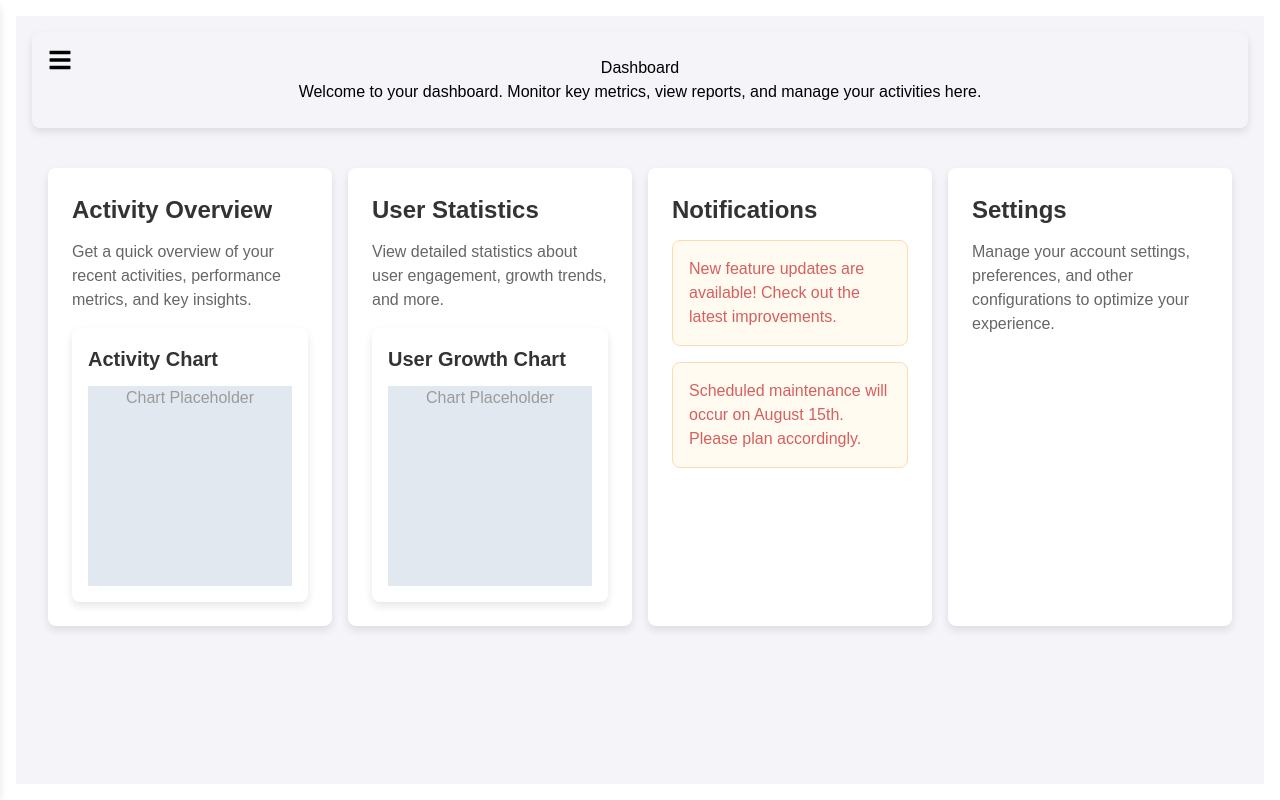
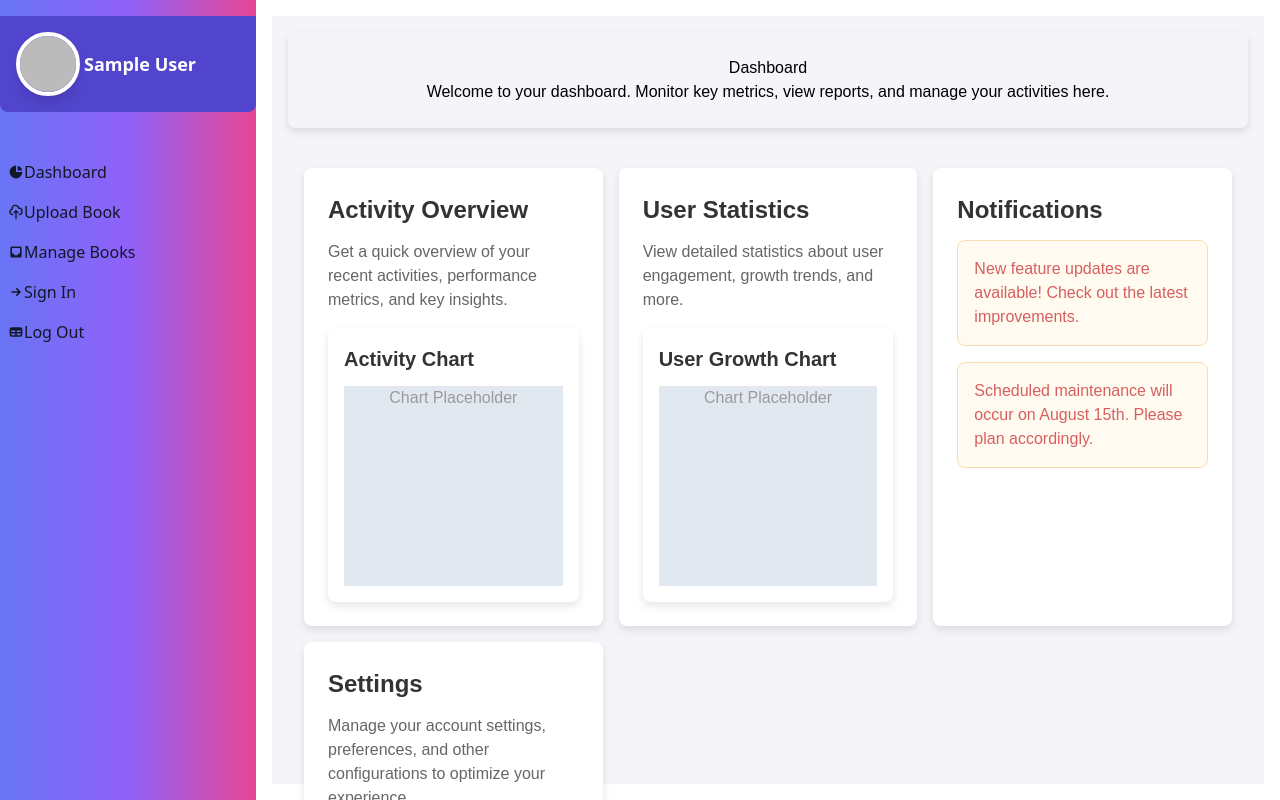
Before and after one commit to skranveer098/BookInventory, a React (Vite) app in the folder books-client/: page /admin/dashboard in a window 1280 px wide. Built offline with nearby package versions, Linux system fonts and the light colour scheme; no server answers; sample sign-in values are in the browser's storage.

Commit message:
Pushing to repo

```diff
--- a/books-client/src/dashboard/Dashboard.jsx
+++ b/books-client/src/dashboard/Dashboard.jsx
@@ -1,29 +1,29 @@
 import React, { useState, useEffect } from "react";
-import { FaBars, FaTimes } from "react-icons/fa";
-import SideBar from "./Sidebar"; // Import the Sidebar component
+// import { FaBars, FaTimes } from "react-icons/fa";
+// import SideBar from "./Sidebar"; // Import the Sidebar component
 
-const Dashboard = () => {
-  const [isSidebarOpen, setIsSidebarOpen] = useState(false);
+ const Dashboard = () => {
+//   const [isSidebarOpen, setIsSidebarOpen] = useState(false);
 
   // Toggle sidebar visibility
-  const toggleSidebar = () => {
-    setIsSidebarOpen(!isSidebarOpen);
-  };
+  // const toggleSidebar = () => {
+  //   setIsSidebarOpen(!isSidebarOpen);
+  // };
 
   // Close sidebar when clicking outside
-  useEffect(() => {
-    const handleClickOutside = (event) => {
-      if (
-        !document.getElementById("sidebar")?.contains(event.target) &&
-        !document.getElementById("menuButton")?.contains(event.target)
-      ) {
-        setIsSidebarOpen(false);
-      }
-    };
+  // useEffect(() => {
+  //   const handleClickOutside = (event) => {
+  //     if (
+  //       !document.getElementById("sidebar")?.contains(event.target) &&
+  //       !document.getElementById("menuButton")?.contains(event.target)
+  //     ) {
+  //       setIsSidebarOpen(false);
+  //     }
+  //   };
 
-    document.addEventListener("mousedown", handleClickOutside);
-    return () => document.removeEventListener("mousedown", handleClickOutside);
-  }, []);
+  //   document.addEventListener("mousedown", handleClickOutside);
+  //   return () => document.removeEventListener("mousedown", handleClickOutside);
+  // }, []);
 
   const containerStyle = {
     display: "flex",
@@ -56,28 +56,28 @@ const Dashboard = () => {
   };
 
   const sidebarStyle = {
-    backgroundColor: "#ffffff",
-    borderRadius: "8px",
-    boxShadow: "0 4px 8px rgba(0, 0, 0, 0.1)",
-    padding: "16px",
-    position: "fixed",
-    top: "0",
-    left: "0",
-    height: "100%",
-    width: "250px",
-    transform: isSidebarOpen ? "translateX(0)" : "translateX(-100%)",
-    transition: "transform 0.3s ease",
-    zIndex: 1000, // Ensure it's below the hamburger button
-    overflowY: "auto",
-    display: "block", // Always block for small screens
-    "@media (min-width: 768px)": {
-      // For larger screens
-      display: "none",
-    },
+    // backgroundColor: "#ffffff",
+    // borderRadius: "8px",
+    // boxShadow: "0 4px 8px rgba(0, 0, 0, 0.1)",
+    // padding: "16px",
+    // position: "fixed",
+    // top: "0",
+    // left: "0",
+    // height: "100%",
+    // width: "250px",
+    // transform: isSidebarOpen ? "translateX(0)" : "translateX(-100%)",
+    // transition: "transform 0.3s ease",
+    // zIndex: 1000, // Ensure it's below the hamburger button
+    // overflowY: "auto",
+    // display: "block", // Always block for small screens
+    // "@media (min-width: 768px)": {
+    //   // For larger screens
+    //   display: "none",
+    // },
   };
 
   const mainContentStyle = {
-    marginLeft: isSidebarOpen ? "250px" : "0",
+    // marginLeft: isSidebarOpen ? "250px" : "0",
     transition: "margin-left 0.3s ease",
     padding: "16px",
     flex: "1",
@@ -141,15 +141,15 @@ const Dashboard = () => {
   return (
     <div style={containerStyle}>
       <div id="sidebar" style={sidebarStyle}>
-        <SideBar />
+        {/* <SideBar /> */}
       </div>
       <header style={headerStyle}>
         <div
           id="menuButton"
-          style={hamburgerButtonStyle}
-          onClick={toggleSidebar}
+          // style={hamburgerButtonStyle}
+          // onClick={toggleSidebar}
         >
-          {isSidebarOpen ? <FaTimes size={24} /> : <FaBars size={24} />}
+          {/* {isSidebarOpen ? <FaTimes size={24} /> : <FaBars size={24} />} */}
         </div>
         <h1>Dashboard</h1>
         <p>
--- a/books-client/src/dashboard/DashboardLayout.jsx
+++ b/books-client/src/dashboard/DashboardLayout.jsx
@@ -1,11 +1,11 @@
 import React from "react";
 import { Outlet } from "react-router-dom";
-// import SideBar from "./Sidebar";
+import SideBar from "./Sidebar";
 
 const DashboardLayout = () => {
   return (
     <div className="flex flex-col md:flex-row h-screen">
-      {/* <SideBar /> */}
+      <SideBar />
       <div className="flex-1 overflow-auto p-4">
         <Outlet />
       </div>
--- a/books-client/src/dashboard/EditBooks.jsx
+++ b/books-client/src/dashboard/EditBooks.jsx
@@ -1,11 +1,23 @@
 import React, { useState } from "react";
-import { useParams , useLoaderData } from 'react-router-dom';
-import { Button, Checkbox, Label, Select, TextInput, Textarea } from "flowbite-react";
+import { useParams, useLoaderData } from "react-router-dom";
+import {
+  Button,
+  Checkbox,
+  Label,
+  Select,
+  TextInput,
+  Textarea,
+} from "flowbite-react";
 const EditBooks = () => {
-  const {id} = useParams();
-  const {bookTitle, authorName, imageURL, category, bookDescription, bookPDFURL } = useLoaderData();
-
-
+  const { id } = useParams();
+  const {
+    bookTitle,
+    authorName,
+    imageURL,
+    category,
+    bookDescription,
+    bookPDFURL,
+  } = useLoaderData();
 
   const bookCategories = [
     "Fiction",
@@ -24,10 +36,12 @@ const EditBooks = () => {
     "Children Books",
     "Travel",
     "Religion",
-    "Art and Design"
+    "Art and Design",
   ];
 
-  const [selectedBookCategory, setSelectedBookCategory] = useState(bookCategories[0]);
+  const [selectedBookCategory, setSelectedBookCategory] = useState(
+    bookCategories[0]
+  );
 
   const handleChangeSelectedValue = (e) => {
     setSelectedBookCategory(e.target.value);
@@ -44,7 +58,12 @@ const EditBooks = () => {
     const category = form.categoryName.value;
 
     const updateBookObj = {
-      bookTitle, authorName, bookDescription, bookPDFURL, imageURL, category
+      bookTitle,
+      authorName,
+      bookDescription,
+      bookPDFURL,
+      imageURL,
+      category,
     };
 
     //update book data
@@ -60,17 +79,22 @@ const EditBooks = () => {
         alert("Book is updated!!");
         form.reset();
       });
-
   };
 
   return (
     <div className="px-4 my-12 w-full">
-      <h2 className="mb-8 text-3xl font-bold text-center text-blue-600">Update A Book</h2>
+      <h2 className="mb-8 text-3xl font-bold text-center text-blue-600">
+        Update A Book
+      </h2>
       <form onSubmit={handleUpdate} className="flex flex-col gap-4 w-full">
         <div className="flex gap-8 w-full">
           <div className="w-full">
             <div className="mb-2 block">
-              <Label htmlFor="bookTitle" value="Book Title" className="text-purple-600"/>
+              <Label
+                htmlFor="bookTitle"
+                value="Book Title"
+                className="text-purple-600"
+              />
             </div>
             <TextInput
               id="bookTitle"
@@ -84,7 +108,11 @@ const EditBooks = () => {
           </div>
           <div className="w-full">
             <div className="mb-2 block">
-              <Label htmlFor="authorName" value="Author Name" className="text-green-600"/>
+              <Label
+                htmlFor="authorName"
+                value="Author Name"
+                className="text-green-600"
+              />
             </div>
             <TextInput
               id="authorName"
@@ -100,7 +128,11 @@ const EditBooks = () => {
         <div className="flex gap-8 w-full">
           <div className="w-full">
             <div className="mb-2 block">
-              <Label htmlFor="inputState" value="Book Category" className="text-orange-600"/>
+              <Label
+                htmlFor="inputState"
+                value="Book Category"
+                className="text-orange-600"
+              />
             </div>
             <Select
               id="inputState"
@@ -118,7 +150,11 @@ const EditBooks = () => {
           </div>
           <div className="w-full">
             <div className="mb-2 block">
-              <Label htmlFor="imageURL" value="Book Image URL" className="text-red-600"/>
+              <Label
+                htmlFor="imageURL"
+                value="Book Image URL"
+                className="text-red-600"
+              />
             </div>
             <TextInput
               id="imageURL"
@@ -133,7 +169,11 @@ const EditBooks = () => {
         </div>
         <div className="w-full">
           <div className="mb-2 block">
-            <Label htmlFor="bookDescription" value="Book Description" className="text-blue-600"/>
+            <Label
+              htmlFor="bookDescription"
+              value="Book Description"
+              className="text-blue-600"
+            />
           </div>
           <Textarea
             id="bookDescription"
@@ -147,7 +187,11 @@ const EditBooks = () => {
         </div>
         <div className="w-full">
           <div className="mb-2 block">
-            <Label htmlFor="bookPDFURL" value="Book PDF URL" className="text-purple-600"/>
+            <Label
+              htmlFor="bookPDFURL"
+              value="Book PDF URL"
+              className="text-purple-600"
+            />
           </div>
           <TextInput
             id="bookPDFURL"
@@ -159,12 +203,15 @@ const EditBooks = () => {
             defaultValue={bookPDFURL}
           />
         </div>
-        <Button type="submit" className="mt-5 bg-gradient-to-r from-purple-400 via-pink-500 to-red-500 text-white px-4 py-2 rounded-lg shadow-lg hover:shadow-xl">
+        <Button
+          type="submit"
+          className="mt-5 bg-gradient-to-r from-purple-400 via-pink-500 to-red-500 text-white px-4 py-2 rounded-lg shadow-lg hover:shadow-xl"
+        >
           Update Book
         </Button>
       </form>
     </div>
   );
-}
+};
 
-export default EditBooks
+export default EditBooks;
```
Also changed, not shown: books-client/src/dashboard/ManageBooks.jsx (+13 -10 lines), books-client/src/dashboard/UploadBook.jsx (+55 -12 lines), 1 other file (tests, documents, lock files or other folders).
